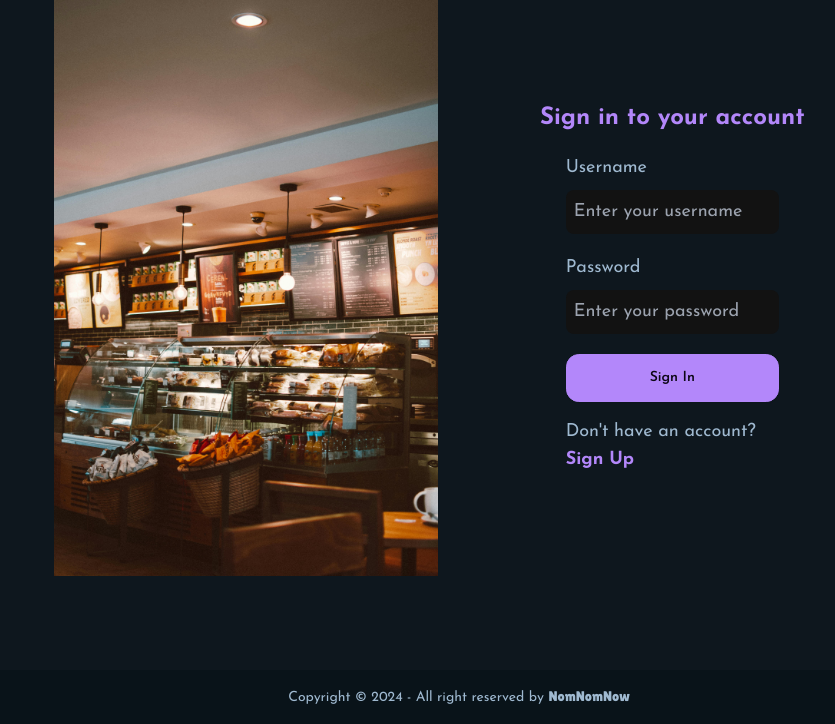
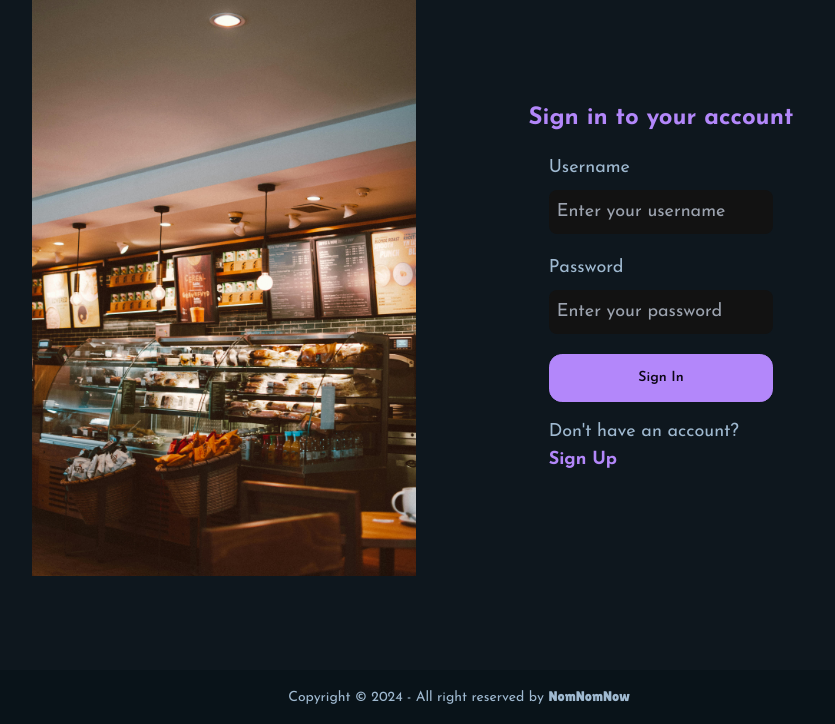
Before and after one commit to hazelngn/NomNomNow, a CodeIgniter 4 app: template app/Views/login.php in a window 1280 px wide. Shown: the part 76-800 px from the top of the page, without its empty margins (181-1016 px from the left). Run offline with PHP 8.4 and a stand-in for CodeIgniter, Linux system fonts and the light colour scheme; the template is opened without the code that fills it, so the values that code supplies are empty; some libraries are stand-ins or nearby versions; some web fonts are replaced.

Commit message:
minor responsiveness changes

```diff
--- a/app/Views/login.php
+++ b/app/Views/login.php
@@ -1,10 +1,10 @@
 <?= $this->extend('template'); ?>
 <?= $this->section('content'); ?>
-    <section class="flex flex-row w-4/6 m-auto items-center ">
-        <section class="lg:w-1/2 lg:block hidden">
+    <section class="flex flex-row w-4/6 gap-5  m-auto items-center ">
+        <section class="md:w-1/2 lg:block hidden">
             <img class="max-w-96 m-auto" src="<?= base_url('images/login.png') ?>" alt="">
         </section>
-        <section class="lg:w-1/2 flex flex-col w-full">
+        <section class="md:w-4/6 md:m-auto flex flex-col w-full">
             <h3 class="lg:text-2xl text-xl font-bold mb-5 text-accent text-center">Sign in to your account</h3>
             <form method="" action="<?= base_url("1") ?>" class="flex flex-col gap-5 lg:w-1/2 lg:m-auto">
                 <div class="flex flex-col gap-2">
--- a/app/Views/template.php
+++ b/app/Views/template.php
@@ -21,19 +21,19 @@
                 <ul class="menu menu-horizontal px-1">
                     <li>
                         <details>
-                            <summary class="text-base md:text-2xl lg:text-xl">
+                            <summary class="text-base md:text-xl">
                                 <?= isset($business['name']) ? $business['name'] : 'Account' ?>
                             </summary>
                             <ul class="p-2 bg-base-100 rounded-t-none">
                                 <?php if (isset($business['name'])): ?>
-                                    <li class="text-sm md:text-xl lg:text-lg hover:bg-accent hover:text-base-100 hover:rounded-md">
+                                    <li class="text-sm md:text-md hover:bg-accent hover:text-base-100 hover:rounded-md">
                                         <a href="<?= base_url("login") ?>">Logout</a>
                                     </li>
                                 <?php else: ?>
-                                    <li class="text-sm md:text-xl lg:text-lg hover:bg-accent hover:text-base-100 hover:rounded-md">
+                                    <li class="text-sm md:text-md lg:text-lg hover:bg-accent hover:text-base-100 hover:rounded-md">
                                         <a href="<?= base_url("login") ?>">Login</a>
                                     </li>
-                                    <li class="text-sm md:text-xl lg:text-lg hover:bg-accent hover:text-base-100 hover:rounded-md">
+                                    <li class="text-sm md:text-md lg:text-lg hover:bg-accent hover:text-base-100 hover:rounded-md">
                                         <a href="<?= base_url("signup") ?>">Sign Up</a>
                                     </li>
                                 <?php endif; ?>
```
